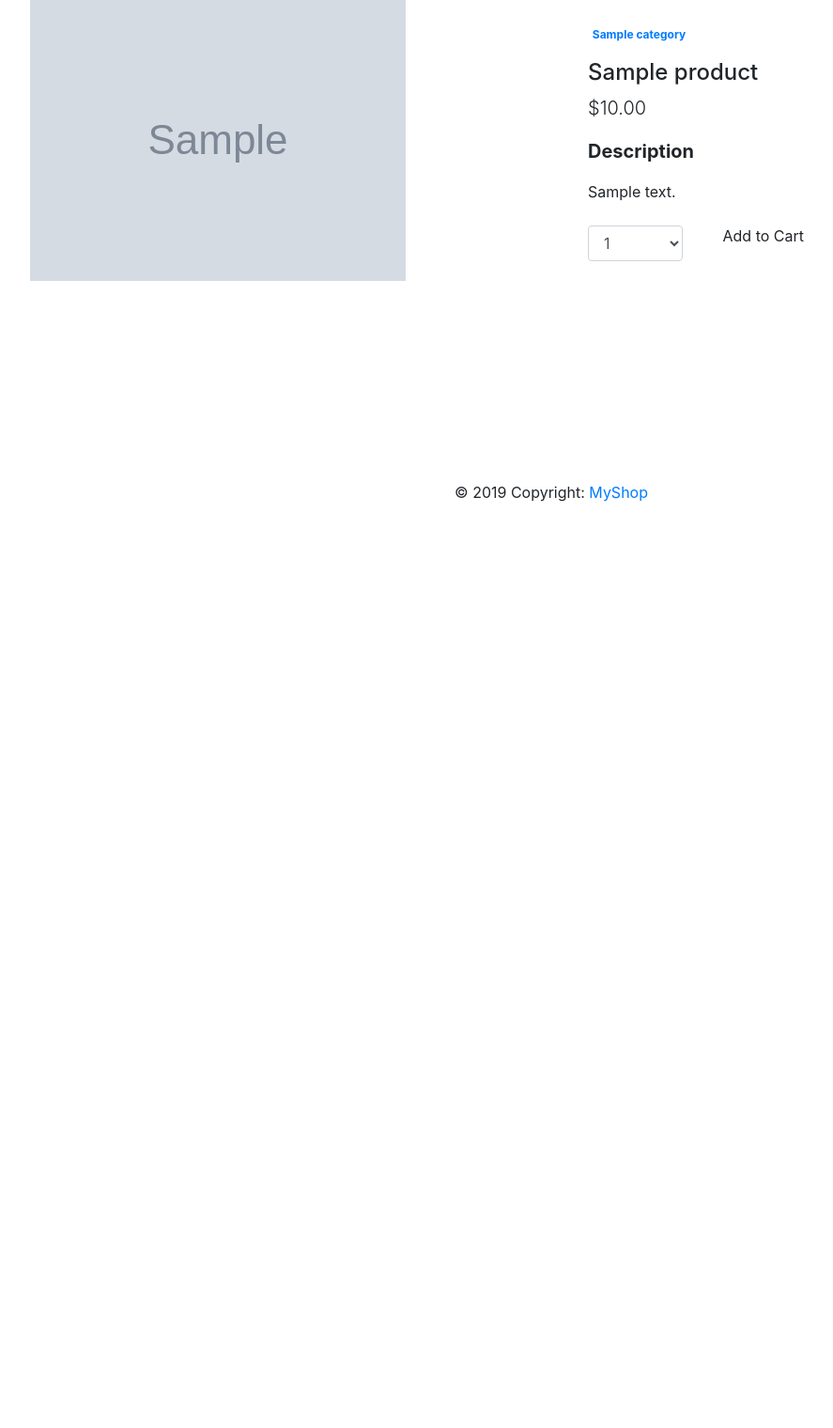
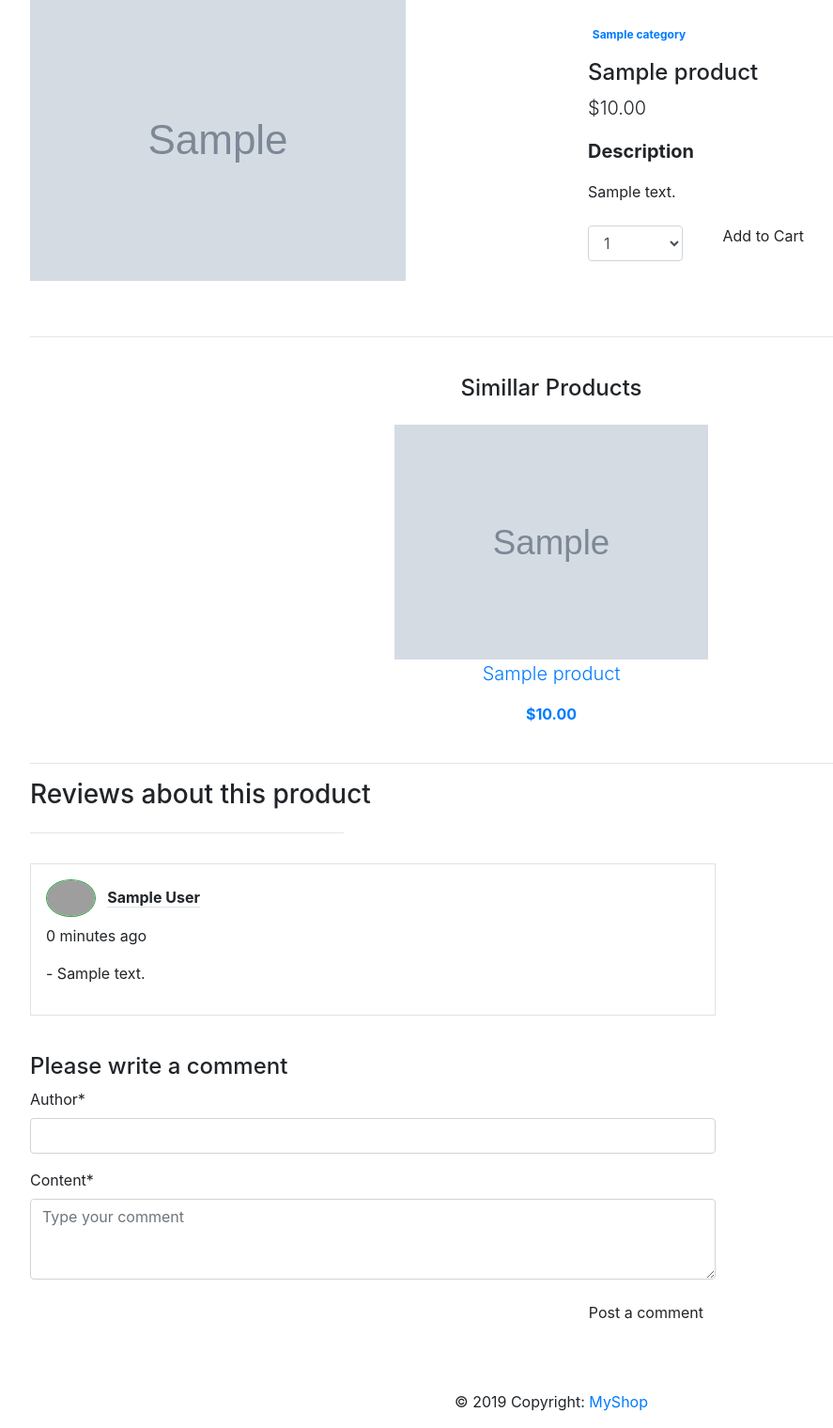
Before and after one commit to abdur-rakib/shopping-cart-project, a Django app: a page that uses shop/templates/shop/product-detail.html in a window 1280 px wide. Shown: the part 193-1713 px from the top of the page at 94% size, without its empty margins (53-940 px from the left). Before the commit the page ends 727 px from the top, so only its background shows below. Run offline with Django 3.2, Linux system fonts and the light colour scheme; tables that the repository leaves empty hold one stand-in row (values such as "Sample post"); grey boxes marked "Sample" are stand-in pictures; some libraries are stand-ins or nearby versions; grey boxes are pictures that could not be loaded.

Commit message:
Comment system added

```diff
--- a/shop/admin.py
+++ b/shop/admin.py
@@ -1,5 +1,5 @@
 from django.contrib import admin
-from .models import Category, Product
+from .models import Category, Product, Comment
 
 @admin.register(Category)
 class CategoryAdmin(admin.ModelAdmin):
@@ -11,3 +11,7 @@ class ProductAdmin(admin.ModelAdmin):
     list_display = ['name', 'slug', 'price', 'discount_price', 'available']
     list_editable = ['price', 'discount_price', 'available']
     prepopulated_fields = {'slug': ('name', )}
+
+@admin.register(Comment)
+class CommentAdmin(admin.ModelAdmin):
+    list_display = ['author', 'created', 'content']
--- /dev/null
+++ b/shop/forms.py
@@ -0,0 +1,14 @@
+from django import forms
+from .models import Comment
+
+
+class CommentForm(forms.ModelForm):
+    content = forms.CharField(widget=forms.Textarea(attrs={
+        'placeholder': 'Type your comment',
+        'id': 'username',
+        'rows': '3'
+    }))
+
+    class Meta:
+        model = Comment
+        fields = ['author', 'content', ]
--- a/shop/models.py
+++ b/shop/models.py
@@ -39,3 +39,13 @@ class Product(models.Model):
 
     def get_absolute_url(self):
         return reverse('shop:product_detail', args=[self.id, self.slug])
+
+class Comment(models.Model):
+    author = models.CharField(max_length=20)
+    product = models.ForeignKey(Product, related_name='comments', on_delete=models.CASCADE)
+    created = models.DateTimeField(auto_now_add=True)
+    content = models.TextField(max_length=100)
+    active = models.BooleanField(default=True)
+
+    def __str__(self):
+        return 'Comment by {}'.format(self.author)
--- a/shop/templates/shop/home.html
+++ b/shop/templates/shop/home.html
@@ -71,7 +71,7 @@
             <div class="card-body text-center">
               <!--Category & Title-->
               <a href="{{ product.category.get_absolute_url }}" class="">
-                <h5>{{ product.category }}</h5>
+                <h5 class="badge badge-secondary">{{ product.category }}</h5>
               </a>
               <h5>
                 <strong>
@@ -129,7 +129,7 @@
         {% for i in products.paginator.page_range %}
         {% if products.number == i %}
           <li class="page-item active">
-            <a class="page-link" href="#">{{ i }}
+            <a class="page-link" href="" class="text-white">{{ i }}
               <span class="sr-only">(current)</span>
             </a>
           </li>
--- a/shop/templates/shop/product-detail.html
+++ b/shop/templates/shop/product-detail.html
@@ -1,5 +1,6 @@
 {% extends 'base.html' %}
 {% load crispy_forms_tags %}
+{% load static %}
 {% block title %}My Shop - {{ product.name }} {% endblock %}
 {% block content %}
 <!--Main layout-->
@@ -72,7 +73,92 @@
 
     </div>
     <!--Grid row-->
+    <hr>
 
+    <!--Grid row-->
+    <div class="row d-flex justify-content-center wow fadeIn">
+
+      <!--Grid column-->
+      <div class="col-md-6 text-center">
+
+        <h4 class="my-4 h4">Simillar Products</h4>
+
+        <!-- <p>Lorem ipsum dolor sit amet consectetur adipisicing elit. Natus suscipit modi sapiente illo soluta odit
+          voluptates,
+          quibusdam officia. Neque quibusdam quas a quis porro? Molestias illo neque eum in laborum.</p> -->
+
+      </div>
+      <!--Grid column-->
+
+    </div>
+    <!--Grid row-->
+
+    <!--Grid row-->
+    <div class="row wow fadeIn justify-content-center">
+      {% for product in products %}
+      <!--Grid column-->
+      <div class="col-lg-4 col-md-12 mb-4 text-center">
+        <div class="">
+          <img src="{{ product.image.url }}" class="img-fluid" alt="" style="height: 250px;">
+          <a href="{{ product.get_absolute_url }}">
+            <p class="dark-grey-text lead">{{ product.name }}</p>
+          </a>
+          <a class="mdb-color-text font-weight-bold lighten-3">${{ product.price }}</a>
+        </div>
+      </div>
+      <!--Grid column-->
+      {% endfor %}
+    </div>
+    <!--Grid row-->
+    <!--Grid row-->
+    <hr>
+
+    <!--Grid row-->
+    <div class="row d-flex wow fadeIn">
+
+      <!--Grid column-->
+      <div class="col-md-5">
+
+        <h4 class="h3 ">Reviews about this product</h4>
+        <hr class="w-75 float-left">
+      </div>
+      <!--Grid column-->
+
+    </div>
+    <!--Grid row-->
+    <div class="row wow fadeIn ">
+      <!--Grid column-->
+      <div class="col-lg-8 col-md-12 mb-4 ">
+        {% for comment in product.comments.all %}
+        <div class="border p-3 my-3">
+          <img class="img-fluid rounded-circle border border-success mr-2" style="height: 40px;" src="{% static 'img/person.jpg' %}" alt="">
+            <strong class="border-bottom mb-2">{{ comment.author }}</strong>
+          <p class="text-sm mt-2">{{ comment.created|timesince }} ago</p>
+          <p> - {{ comment.content }}</p>
+        </div>
+        {% empty %}
+        <p>No comments here yet 🙂</p>
+        {% endfor %}
+      </div>
+      <!--Grid column-->
+    </div>
+    <!--Grid row-->
+     <!--Grid row-->
+     <div class="row wow fadeIn ">
+        <!--Grid column-->
+        <div class="col-lg-8 col-md-12 mb-4 ">
+          <h4>Please write a comment</h4>
+          <form action="." method="POST">
+            {{ comment_form|crispy }}
+            {% csrf_token %}
+            <div class="float-right">
+              <input type="submit" class="btn btn-md btn-mdb-color lighten-3" value="Post a comment">
+            </div>
+          </form>
+        </div>
+        <!--Grid column-->
+      </div>
+      <!--Grid row-->
   </div>
 </main>
 <!--Main layout-->
--- a/shop/views.py
+++ b/shop/views.py
@@ -1,7 +1,10 @@
-from django.shortcuts import render, get_object_or_404
+from django.shortcuts import render, get_object_or_404, redirect
 from django.core.paginator import Paginator, PageNotAnInteger, EmptyPage
-from .models import Category, Product
+from .models import Category, Product, Comment
 from cart.forms import CartAddProductForm
+from .forms import CommentForm
+from django.contrib import messages
+
 
 
 def product_list(request, category_slug=None):
@@ -26,5 +29,19 @@ def product_list(request, category_slug=None):
 
 def product_detail(request, id, slug):
     product = get_object_or_404(Product, id=id, slug=slug, available=True)
+    category = product.category
+    products = Product.objects.filter(category=category)[:3]
     cart_product_form = CartAddProductForm()
-    return render(request, 'shop/product-detail.html', {'product': product, 'cart_product_form': cart_product_form})
+
+    if request.method == 'POST':
+        comment_form = CommentForm(request.POST)
+        if comment_form.is_valid():
+            new_comment = comment_form.save(commit=False)
+            new_comment.product = product
+            new_comment.save()
+            messages.success(request, 'Comment posted successfully.')
+            return redirect('shop:product_detail', id=product.id, slug=product.slug)
+    else:
+        comment_form = CommentForm()
+
+    return render(request, 'shop/product-detail.html', {'product': product, 'products': products, 'cart_product_form': cart_product_form, 'comment_form': comment_form})
```
Also changed, not shown: templates/checkout-page.html (deleted, +0 -429 lines), shop/migrations/0005_comment.py (added), shop/migrations/0006_comment_active.py (added).
